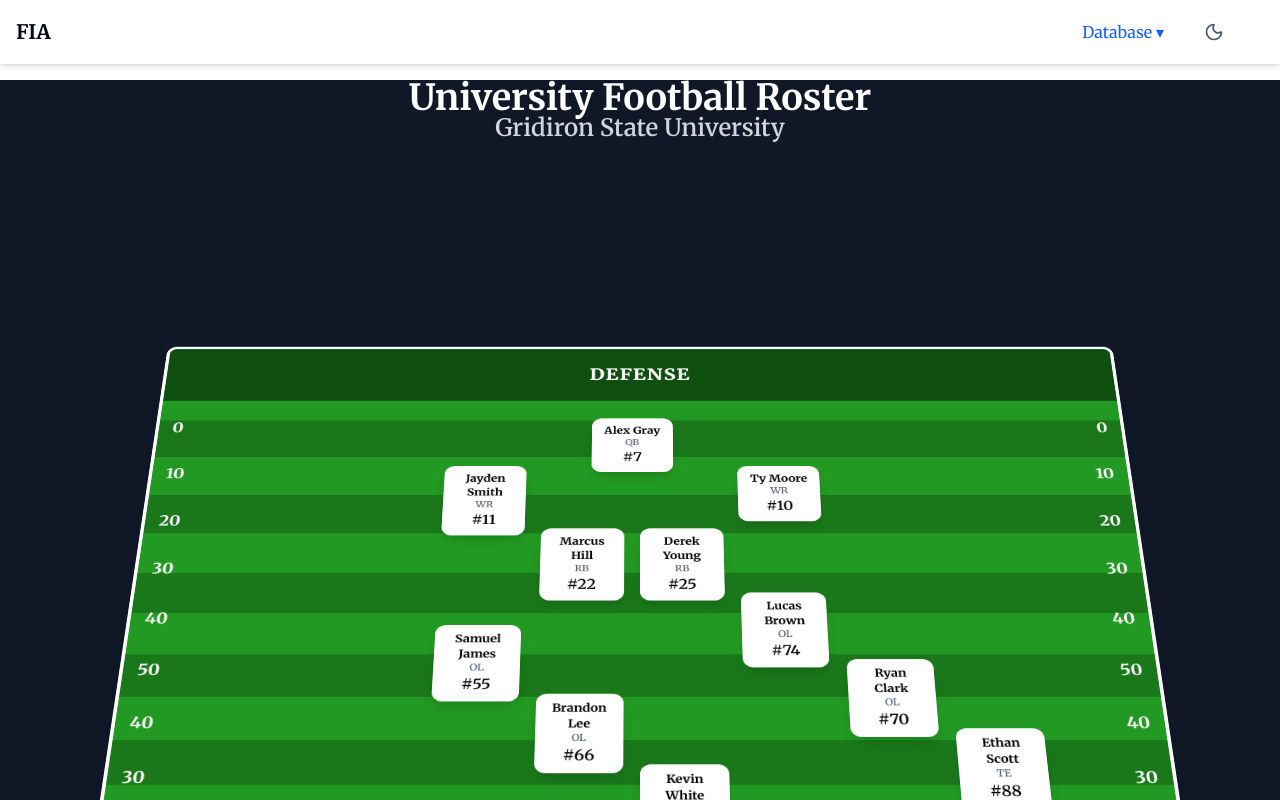
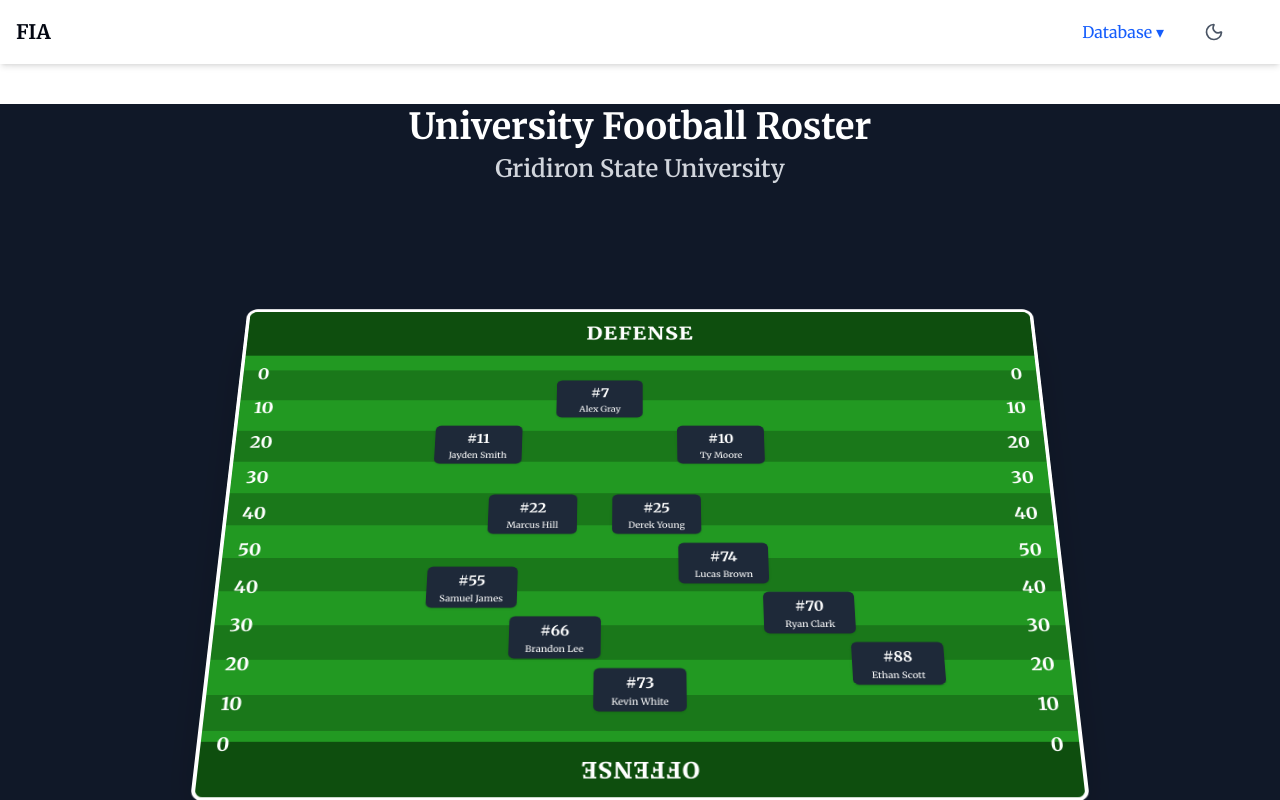
Before and after one commit to gorkazabarte/football, a React (Vite) app in the folder source/frontend/: page /university/1 in a window 1280 px wide. Shown: the top 800 px of the page. Built offline with nearby package versions, Linux system fonts and the light colour scheme; the HTML template or start-up script is replaced by a standard one.

Commit message:
FIA-1 Add football pitch and player's card

```diff
--- a/source/frontend/src/components/PlayerCard.tsx
+++ b/source/frontend/src/components/PlayerCard.tsx
@@ -2,17 +2,33 @@ import React from "react";
 
 interface PlayerCardProps {
   name: string;
-  position: string;
   number: number;
 }
 
-const PlayerCard: React.FC<PlayerCardProps> = ({ name, position, number }) => {
+const PlayerCard: React.FC<PlayerCardProps> = ({ name, number }) => {
   return (
-    <div className="bg-white text-black rounded-xl shadow-lg px-3 py-2 text-center text-sm w-24 z-40">
-      <div className="font-bold">{name}</div>
-      <div className="text-xs text-gray-600">{position}</div>
-      <div className="text-lg font-semibold">#{number}</div>
-    </div>
+    <>
+      {/* Full card for sm and up */}
+      <div
+        className="
+          hidden sm:flex
+          flex-col items-center
+          bg-gray-800 text-white
+          rounded-md shadow
+          px-2 py-1
+          w-20 sm:w-24
+          text-[9px] sm:text-[10px]
+        "
+      >
+        <div className="font-bold text-sm sm:text-base">#{number}</div>
+        <div className="truncate text-center mt-0.5">{name}</div>
+      </div>
+
+      {/* Minimal version for smaller screens */}
+      <div className="sm:hidden text-white text-[9px] text-center">
+        {name}
+      </div>
+    </>
   );
 };
 
--- a/source/frontend/src/components/UniversityDetails.tsx
+++ b/source/frontend/src/components/UniversityDetails.tsx
@@ -5,42 +5,42 @@ const UniversityDetails = () => {
   const universityName = "Gridiron State University";
   const yards = [0, 10, 20, 30, 40, 50, 40, 30, 20, 10, 0];
   const players = [
-    { name: "Alex Gray", position: "QB", number: 7, left: "45%", top: "12%" },
-    { name: "Jayden Smith", position: "WR", number: 11, left: "30%", top: "20%" },
-    { name: "Ty Moore", position: "WR", number: 10, left: "60%", top: "20%" },
-    { name: "Marcus Hill", position: "RB", number: 22, left: "40%", top: "30%" },
-    { name: "Derek Young", position: "RB", number: 25, left: "50%", top: "30%" },
-    { name: "Samuel James", position: "OL", number: 55, left: "30%", top: "45%" },
-    { name: "Brandon Lee", position: "OL", number: 66, left: "40%", top: "55%" },
-    { name: "Kevin White", position: "OL", number: 73, left: "50%", top: "65%" },
-    { name: "Lucas Brown", position: "OL", number: 74, left: "60%", top: "40%" },
-    { name: "Ryan Clark", position: "OL", number: 70, left: "70%", top: "50%" },
-    { name: "Ethan Scott", position: "TE", number: 88, left: "80%", top: "60%" },
+    { name: "Alex Gray", position: "QB", number: 7, left: "45%", top: "20%" },
+    { name: "Jayden Smith", position: "WR", number: 11, left: "30%", top: "30%" },
+    { name: "Ty Moore", position: "WR", number: 10, left: "60%", top: "30%" },
+    { name: "Marcus Hill", position: "RB", number: 22, left: "37%", top: "45%" },
+    { name: "Derek Young", position: "RB", number: 25, left: "52%", top: "45%" },
+    { name: "Samuel James", position: "OL", number: 55, left: "30%", top: "60%" },
+    { name: "Brandon Lee", position: "OL", number: 66, left: "40%", top: "70%" },
+    { name: "Kevin White", position: "OL", number: 73, left: "50%", top: "80%" },
+    { name: "Lucas Brown", position: "OL", number: 74, left: "60%", top: "55%" },
+    { name: "Ryan Clark", position: "OL", number: 70, left: "70%", top: "65%" },
+    { name: "Ethan Scott", position: "TE", number: 88, left: "80%", top: "75%" },
   ];
 
   return (
-    <div className="w-full bg-gray-900 min-h-screen">
-      <h1 className="text-4xl font-bold text-white text-center leading-none">
+    <div className="w-full bg-gray-900 min-h-screen px-2 sm:px-6">
+      <h1 className="text-3xl sm:text-4xl font-bold text-white text-center leading-tight mt-6">
         University Football Roster
       </h1>
 
-      {/* University name and field with no gap */}
-      <div className="flex flex-col items-center text-center leading-none">
-        <h2 className="text-2xl font-semibold text-gray-300 mb-0 leading-none">
+      {/* University name */}
+      <h2 className="text-xl sm:text-2xl font-semibold text-gray-300 text-center mt-1">
         {universityName}
       </h2>
 
       {/* Football Pitch */}
       <div
-          className="relative w-[90%] h-[900px] border-4 border-white rounded-xl overflow-hidden shadow-2xl"
+        className="relative mx-auto mt-4 w-full max-w-[900px] sm:w-[90%] rounded-xl border-4 border-white overflow-hidden shadow-2xl"
         style={{
+          height: "600px", // shorter height on mobile by default
           background: `
             repeating-linear-gradient(
               to bottom,
               #1a781a,
-                #1a781a 55px,
-                #229922 55px,
-                #229922 110px
+              #1a781a 40px,
+              #229922 40px,
+              #229922 80px
             )
           `,
           transform: "perspective(1400px) rotateX(20deg)",
@@ -48,24 +48,24 @@ const UniversityDetails = () => {
         }}
       >
         {/* End Zones */}
-          <div className="absolute top-0 left-0 w-full h-[80px] bg-[#0e4e0e] flex items-center justify-center text-white font-extrabold text-2xl tracking-wider z-20">
+        <div className="absolute top-0 left-0 w-full h-[60px] bg-[#0e4e0e] flex items-center justify-center text-white font-extrabold text-xl sm:text-2xl tracking-wider z-20">
           DEFENSE
         </div>
-          <div className="absolute bottom-0 left-0 w-full h-[80px] bg-[#0e4e0e] flex items-center justify-center text-white font-extrabold text-2xl tracking-wider z-20 rotate-180">
+        <div className="absolute bottom-0 left-0 w-full h-[60px] bg-[#0e4e0e] flex items-center justify-center text-white font-extrabold text-xl sm:text-2xl tracking-wider z-20 rotate-180">
           OFFENSE
         </div>
 
-          {/* Yard Numbers with spacing */}
+        {/* Yard Numbers */}
         {yards.map((yard, i) => (
           <React.Fragment key={i}>
             <div
-                  className="absolute left-4 text-white text-xl font-bold z-30"
+              className="absolute left-2 sm:left-4 text-white font-bold text-base sm:text-xl z-30"
               style={{ top: `${12 + (i / (yards.length - 1)) * 76}%` }}
             >
               {yard}
             </div>
             <div
-                  className="absolute right-4 text-white text-xl font-bold z-30"
+              className="absolute right-2 sm:right-4 text-white font-bold text-base sm:text-xl z-30"
               style={{ top: `${12 + (i / (yards.length - 1)) * 76}%` }}
             >
               {yard}
@@ -73,19 +73,25 @@ const UniversityDetails = () => {
           </React.Fragment>
         ))}
 
-          {/* Example Player Positions */}
+        {/* Player Positions */}
         {players.map(({ name, position, number, left, top }, index) => (
           <div
             key={index}
             className="absolute"
-              style={{ left, top }}
+            style={{
+              left,
+              top,
+              transformOrigin: "center",
+              // Slightly scale down on small screens for fitting
+              transform: "translate(-50%, -50%)",
+              width: "max-content",
+            }}
           >
             <PlayerCard name={name} position={position} number={number} />
           </div>
         ))}
       </div>
     </div>
-    </div>
   );
 };
 
```
Lines whose indentation alone changed are shown as unchanged.
